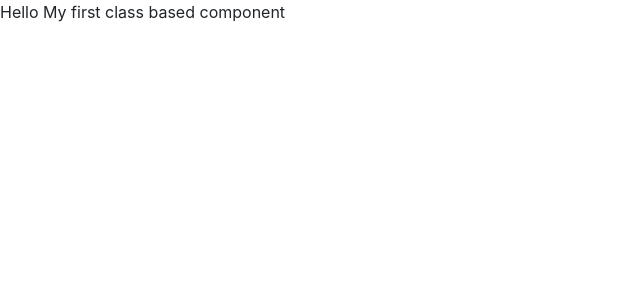
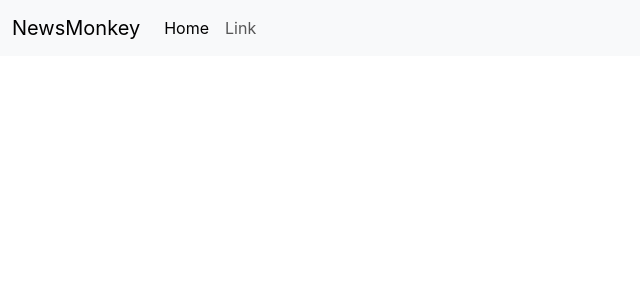
Before and after one commit to amrit1004/Newsapp--React, a React (Create React App) app: page / in a window 1280 px wide. Shown: the top 300 px of the page, without its empty margins (0-640 px from the left). Built offline with nearby package versions, Linux system fonts and the light colour scheme.

Commit message:
navbar commit

```diff
--- a/public/index.html
+++ b/public/index.html
@@ -12,7 +12,7 @@
     <link rel="apple-touch-icon" href="%PUBLIC_URL%/logo192.png" />
     <link rel="manifest" href="%PUBLIC_URL%/manifest.json" />
     <link href="https://cdn.jsdelivr.net/npm/bootstrap@5.3.2/dist/css/bootstrap.min.css" rel="stylesheet" integrity="sha384-T3c6CoIi6uLrA9TneNEoa7RxnatzjcDSCmG1MXxSR1GAsXEV/Dwwykc2MPK8M2HN" crossorigin="anonymous">
-    <title>React App</title>
+    <title>NewsMonkey -Get your daily dose of news for free</title>
   </head>
   <body>
     <noscript>You need to enable JavaScript to run this app.</noscript>
--- a/src/App.js
+++ b/src/App.js
@@ -2,11 +2,16 @@
 
 
 import React, { Component } from 'react'
+import Navbar from './components/Navbar';
 
 export default class App extends Component {
   render() {
     return (
-      <div>Hello My first class based component</div>
+      <div>
+        <Navbar>
+
+        </Navbar>
+      </div>
     )
   }
 }
--- /dev/null
+++ b/src/components/Navbar.js
@@ -0,0 +1,26 @@
+import React, { Component } from 'react'
+
+export default class Navbar extends Component {
+  render() {
+    return (
+      <div><nav className="navbar navbar-expand-lg bg-body-tertiary">
+      <div className="container-fluid">
+        <a className="navbar-brand" href="#">NewsMonkey</a>
+        <button className="navbar-toggler" type="button" data-bs-toggle="collapse" data-bs-target="#navbarSupportedContent" aria-controls="navbarSupportedContent" aria-expanded="false" aria-label="Toggle navigation">
+          <span className="navbar-toggler-icon"></span>
+        </button>
+        <div className="collapse navbar-collapse" id="navbarSupportedContent">
+          <ul className="navbar-nav me-auto mb-2 mb-lg-0">
+            <li className="nav-item">
+              <a className="nav-link active" aria-current="page" href="#">Home</a>
+            </li>
+            <li className="nav-item">
+              <a className="nav-link" href="#">Link</a>
+            </li>
+            </ul>
+        </div>
+      </div>
+    </nav></div>
+    )
+  }
+}
```
